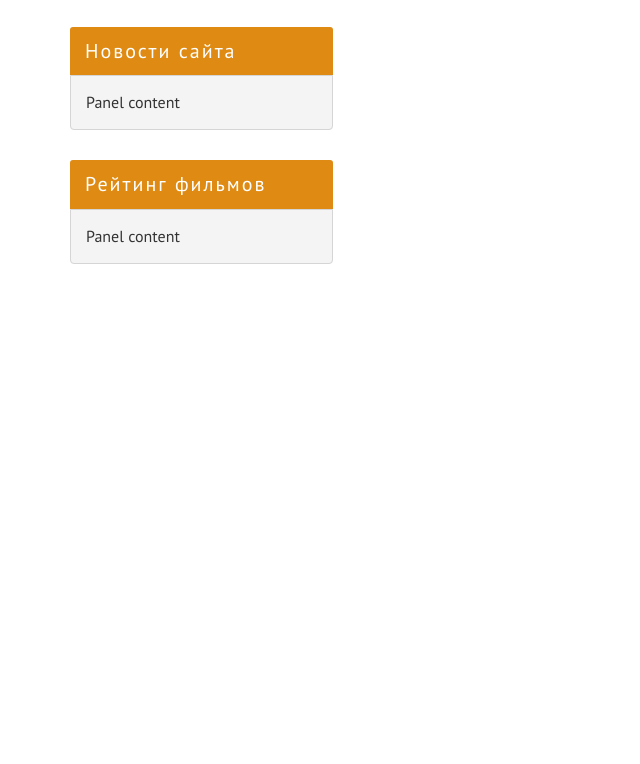
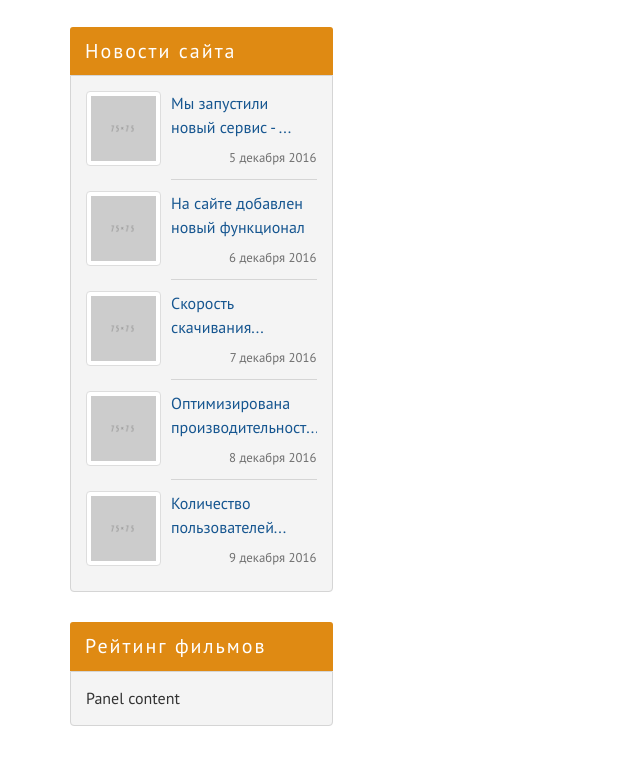
Before and after one commit to KseniiaBond/kinozal, a website: page index.html in a window 1280 px wide. Shown: the part 1236-2000 px from the top of the page, without its empty margins (0-640 px from the left). Before the commit the page ends 1580 px from the top, so only its background shows below. Drawn offline with Linux system fonts and the light colour scheme.

Commit message:
news section - completed

```diff
--- a/assets/scss/_bootstrap-theming.scss
+++ b/assets/scss/_bootstrap-theming.scss
@@ -98,3 +98,7 @@
 .input-group-lg > .form-control {
   font-size: 0.875rem;
 }
+
+.thumbnail {
+  transition: background-color 0.25s;
+}
--- a/assets/scss/_sidebar.scss
+++ b/assets/scss/_sidebar.scss
@@ -33,3 +33,62 @@
     }
   }
 }
+
+$image-size: 75px;
+$image-size-with-padding: $image-size + $gap-md;
+
+.site-news-item {
+  position: relative;
+  clear: both;
+
+  &:not(:last-child) {
+    min-height: $image-size-with-padding;
+    margin-bottom: $gap;
+
+    &::after {
+      content: "";
+      position: absolute;
+      right: 0;
+      bottom: -4px;
+      height: 1px;
+      width: calc(100% - #{$image-size-with-padding});
+      background-color: $color-gray;
+    }
+  }
+
+  &:hover {
+    a {
+      color: $color-accent;
+    }
+
+    .thumbnail {
+      background-color: $color-accent;
+      border-color: $color-accent;
+    }
+  }
+
+  &__thumbnail {
+    width: $image-size;
+    float: left;
+    margin: 0 $gap-md $gap-md 0;
+  }
+
+  &__image {
+    width: 100%;
+  }
+
+  &__title {
+    margin-bottom: 0.5em;
+  }
+
+  &__link {
+    @include block-shortener(1rem, 1.5, 50px, 2);
+    transition: color 0.25s;
+  }
+
+  &__date {
+    font-size: 0.8rem;
+    text-align: right;
+    color: $color-gray-dark;
+  }
+}
--- a/index.html
+++ b/index.html
@@ -180,8 +180,62 @@
         <div class="site-news panel panel-info">
           <div class="panel-heading">Новости сайта</div>
           <div class="panel-body">
-            Panel content
+
+            <div class="site-news-item">
+              <div class="site-news-item__thumbnail thumbnail">
+                <img class="site-news-item__image" src="assets/img/75x75.png">
+              </div>
+              <div class="site-news-item__title">
+                <a class="site-news-item__link" href=" http://">Мы запустили новый сервис - ...</a>
+              </div>
+              <div class="site-news-item__date">5 декабря 2016</div>
+            </div>
+
+
+            <div class="site-news-item">
+              <div class="site-news-item__thumbnail thumbnail">
+                <img class="site-news-item__image" src="assets/img/75x75.png">
+              </div>
+              <div class="site-news-item__title">
+                <a class="site-news-item__link" href=" http://">На сайте добавлен новый функционал</a>
+              </div>
+              <div class="site-news-item__date">6 декабря 2016</div>
+            </div>
+
+
+            <div class="site-news-item">
+              <div class="site-news-item__thumbnail thumbnail">
+                <img class="site-news-item__image" src="assets/img/75x75.png">
+              </div>
+              <div class="site-news-item__title">
+                <a class="site-news-item__link" href=" http://">Скорость скачивания...</a>
+              </div>
+              <div class="site-news-item__date">7 декабря 2016</div>
+            </div>
+
+
+            <div class="site-news-item">
+              <div class="site-news-item__thumbnail thumbnail">
+                <img class="site-news-item__image" src="assets/img/75x75.png">
+              </div>
+              <div class="site-news-item__title">
+                <a class="site-news-item__link" href=" http://">Оптимизирована производительност...</a>
+              </div>
+              <div class="site-news-item__date">8 декабря 2016</div>
+            </div>
+
+
+            <div class="site-news-item">
+              <div class="site-news-item__thumbnail thumbnail">
+                <img class="site-news-item__image" src="assets/img/75x75.png">
+              </div>
+              <div class="site-news-item__title">
+                <a class="site-news-item__link" href=" http://">Количество пользователей...</a>
+              </div>
+              <div class="site-news-item__date">9 декабря 2016</div>
+            </div>
           </div>
+
         </div>
 
         <div class="top-films panel panel-info">
```
Also changed, not shown: assets/css/style.css.
